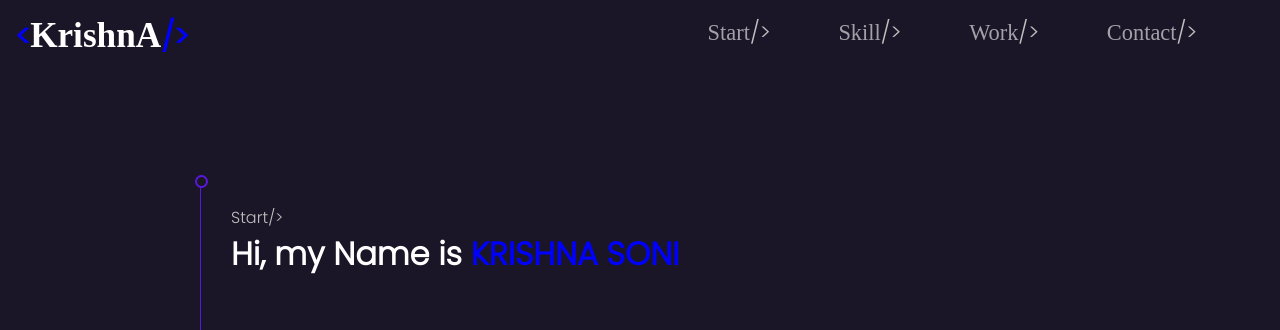
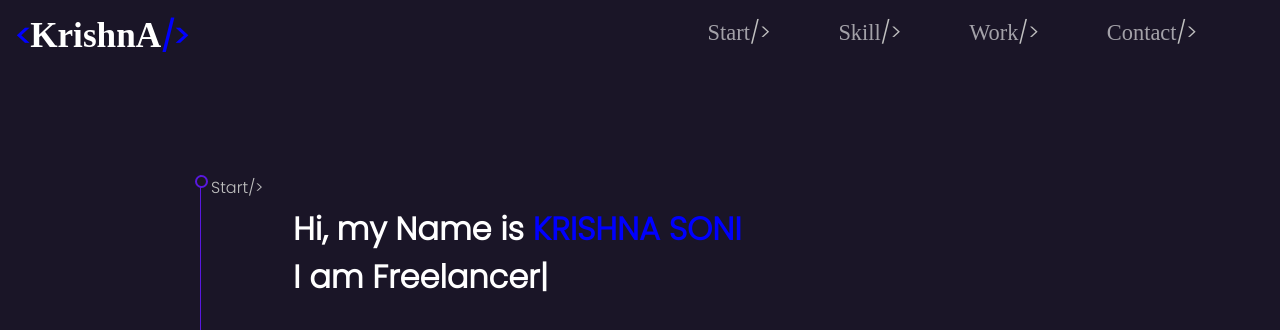
Before and after one commit to krishnaSONI011/portfoliov2.0, a React (Create React App) app: page / in a window 1280 px wide. Shown: the top 330 px of the page. Built offline with nearby package versions, Linux system fonts and the light colour scheme; a web font is replaced by a local one.

Commit message:
adding animation to the start section

```diff
--- a/package.json
+++ b/package.json
@@ -6,9 +6,11 @@
     "@testing-library/jest-dom": "^5.16.5",
     "@testing-library/react": "^13.4.0",
     "@testing-library/user-event": "^13.5.0",
+    "framer-motion": "^10.12.7",
     "react": "^18.2.0",
     "react-dom": "^18.2.0",
     "react-scripts": "5.0.1",
+    "react-type-animation": "^3.0.1",
     "web-vitals": "^2.1.4"
   },
   "scripts": {
--- a/src/App.js
+++ b/src/App.js
@@ -1,7 +1,9 @@
 import Home from './Components/Home';
 import Navbar from './Components/Navbar';
 import css from './index.css'
+import image from './images/nosignal.gif'
 function App() {
+
   return (
     <>
       <Navbar/>
--- a/src/Components/Home.js
+++ b/src/Components/Home.js
@@ -1,19 +1,20 @@
-import React ,{useState}from "react";
-
+import React, { useState } from "react";
+import { motion } from "framer-motion";
+import {TypeAnimation}from "react-type-animation"
 let Home = () => {
 
 
-    let [onoverk ,setoverk] =useState(true)
-    let [onoveri ,setoveri] =useState(true)
-    let [onovers ,setovers] =useState(true)
-    let [onoverh ,setoverh] =useState(true)
-    let [onovern ,setovern] =useState(true)
-    let [onovera ,setovera] =useState(true)
-    let [onoverso ,setoverso] =useState(true)
-    let [onovero ,setovero] =useState(true)
-    let [onoverno ,setoverno] =useState(true)
-    let [onoverio ,setoverio] =useState(true)
-    let [onoverr,setoverr]=useState(true)
+    let [onoverk, setoverk] = useState(true)
+    let [onoveri, setoveri] = useState(true)
+    let [onovers, setovers] = useState(true)
+    let [onoverh, setoverh] = useState(true)
+    let [onovern, setovern] = useState(true)
+    let [onovera, setovera] = useState(true)
+    let [onoverso, setoverso] = useState(true)
+    let [onovero, setovero] = useState(true)
+    let [onoverno, setoverno] = useState(true)
+    let [onoverio, setoverio] = useState(true)
+    let [onoverr, setoverr] = useState(true)
 
 
 
@@ -21,70 +22,106 @@ let Home = () => {
         <div className=" container start ">
             <div className="flex">
                 <div className="timeline"> <div className="bullet"></div> </div>
-                <div className="allabout p-3">
-                    <span className="silver-color">Start/&gt;</span>
+                <span className="silver-color  pl ">Start/&gt;</span>
+                <motion.div className="allabout p-3"
+                    initial={{ opacity: 0, scale: .5 }}
+                    animate={{ opacity: 1, scale: 1 }}
+                    transition={{
+                        duration: .3,
+                        scale: {
+                            type: "spring",
+                            damping: 5
+                        }
+                    }}
+
+                >
                     <div className="about-me">
                         <h1>Hi, my Name is
                             <span> </span>
-                            <span className="purple-color" onMouseOver={()=>{
+                            <span className="purple-color" onMouseOver={() => {
                                 setoverk(false)
-                            }} onMouseOut={()=>{
+                            }} onMouseOut={() => {
                                 setoverk(true)
-                            }}>{onoverk ? "K": "✰"}</span>
-                            <span className="purple-color" onMouseOver={()=>{
+                            }}>{onoverk ? "K" : "✰"}</span>
+                            <span className="purple-color" onMouseOver={() => {
                                 setoverr(false)
-                            }} onMouseOut={()=>{
+                            }} onMouseOut={() => {
                                 setoverr(true)
-                            }}>{onoverr ? "R": "◄"}</span>
-                            <span className="purple-color" onMouseOver={()=>{
+                            }}>{onoverr ? "R" : "◄"}</span>
+                            <span className="purple-color" onMouseOver={() => {
                                 setoveri(false)
-                            }} onMouseOut={()=>{
+                            }} onMouseOut={() => {
                                 setoveri(true)
-                            }}>{onoveri ? "I": "☻"}</span>
-                            <span className="purple-color" onMouseOver={()=>{
+                            }}>{onoveri ? "I" : "☻"}</span>
+                            <span className="purple-color" onMouseOver={() => {
                                 setovers(false)
-                            }} onMouseOut={()=>{
+                            }} onMouseOut={() => {
                                 setovers(true)
-                            }}>{onovers ? "S": "¶"}</span>
-                            <span className="purple-color" onMouseOver={()=>{
+                            }}>{onovers ? "S" : "¶"}</span>
+                            <span className="purple-color" onMouseOver={() => {
                                 setoverh(false)
-                            }} onMouseOut={()=>{
+                            }} onMouseOut={() => {
                                 setoverh(true)
-                            }}>{onoverh ? "H": "&"}</span>
-                            <span className="purple-color" onMouseOver={()=>{
+                            }}>{onoverh ? "H" : "&"}</span>
+                            <span className="purple-color" onMouseOver={() => {
                                 setovern(false)
-                            }} onMouseOut={()=>{
+                            }} onMouseOut={() => {
                                 setovern(true)
-                            }}>{onovern ? "N": "$"}</span>
-                            <span className="purple-color" onMouseOver={()=>{
+                            }}>{onovern ? "N" : "$"}</span>
+                            <span className="purple-color" onMouseOver={() => {
                                 setovera(false)
-                            }} onMouseOut={()=>{
+                            }} onMouseOut={() => {
                                 setovera(true)
-                            }}>{onovera ? "A": "@"}</span>
+                            }}>{onovera ? "A" : "@"}</span>
                             <span> </span>
-                            <span className="purple-color" onMouseOver={()=>{
+                            <span className="purple-color" onMouseOver={() => {
                                 setoverso(false)
-                            }} onMouseOut={()=>{
+                            }} onMouseOut={() => {
                                 setoverso(true)
-                            }}>{onoverso ? "S": "*"}</span>
-                            <span className="purple-color" onMouseOver={()=>{
+                            }}>{onoverso ? "S" : "*"}</span>
+                            <span className="purple-color" onMouseOver={() => {
                                 setovero(false)
-                            }} onMouseOut={()=>{
+                            }} onMouseOut={() => {
                                 setovero(true)
-                            }}>{onovero ? "O": "-"}</span>
-                            <span className="purple-color" onMouseOver={()=>{
+                            }}>{onovero ? "O" : "-"}</span>
+                            <span className="purple-color" onMouseOver={() => {
                                 setoverno(false)
-                            }} onMouseOut={()=>{
+                            }} onMouseOut={() => {
                                 setoverno(true)
-                            }}>{onoverno ? "N": "="}</span>
-                            <span className="purple-color" onMouseOver={()=>{
+                            }}>{onoverno ? "N" : "="}</span>
+                            <span className="purple-color" onMouseOver={() => {
                                 setoverio(false)
-                            }} onMouseOut={()=>{
+                            }} onMouseOut={() => {
                                 setoverio(true)
-                            }}>{onoverio ? "I": "@"}</span>
+                            }}>{onoverio ? "I" : "@"}</span>
                         </h1>
                     </div>
+                    <div className="develop">
+                        <motion.h1
+                         initial={{ opacity: 0}}
+                         animate={{opacity:1}}
+                         transition={{
+                            duration:1,
+                            delay:2
+                         }}
+                        ><TypeAnimation
+                            sequence={[
+                                // Same String at the start will only be typed once, initially
+                                'I am Web Developer',
+                                1000,
+                                'I am UI/UX Designer',
+                                1000,
+                                'I am Freelancer',
+                                1000,
+                                'I am Web app Developer',
+                                1000,
+                            ]}
+                            speed={50}
+                            style={{ fontSize: '1em' }}
+                            repeat={Infinity}
+                        /></motion.h1>
                     </div>
+                </motion.div>
             </div>
         </div>
     )
--- a/src/index.css
+++ b/src/index.css
@@ -104,3 +104,15 @@ list-style-type: none;
 .start{
   margin-top: 100px;
 }
+/* .bg-white::after{
+  content: "l ";
+  background-color: #fff;
+  height: 20px;
+  width: 0%;
+  z-index: 10;
+  position: absolute;
+
+} */
+.pl{
+  padding-left: 10px;
+}
```
Also changed, not shown: public/index.html (+2 -8 lines), src/images/nosignal.gif (added), 1 other file (tests, documents, lock files or other folders). Lines whose indentation alone changed are shown as unchanged.
